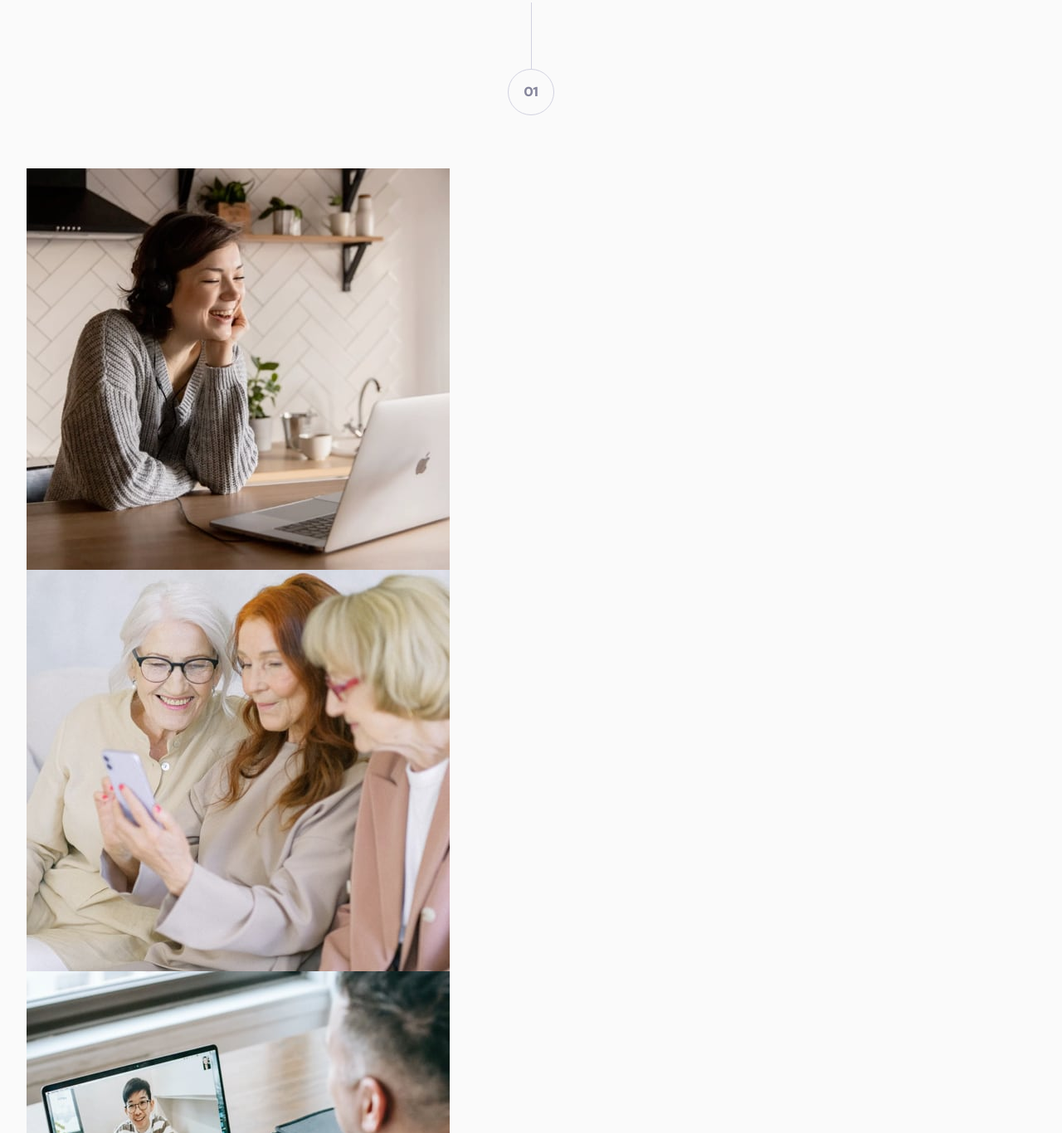
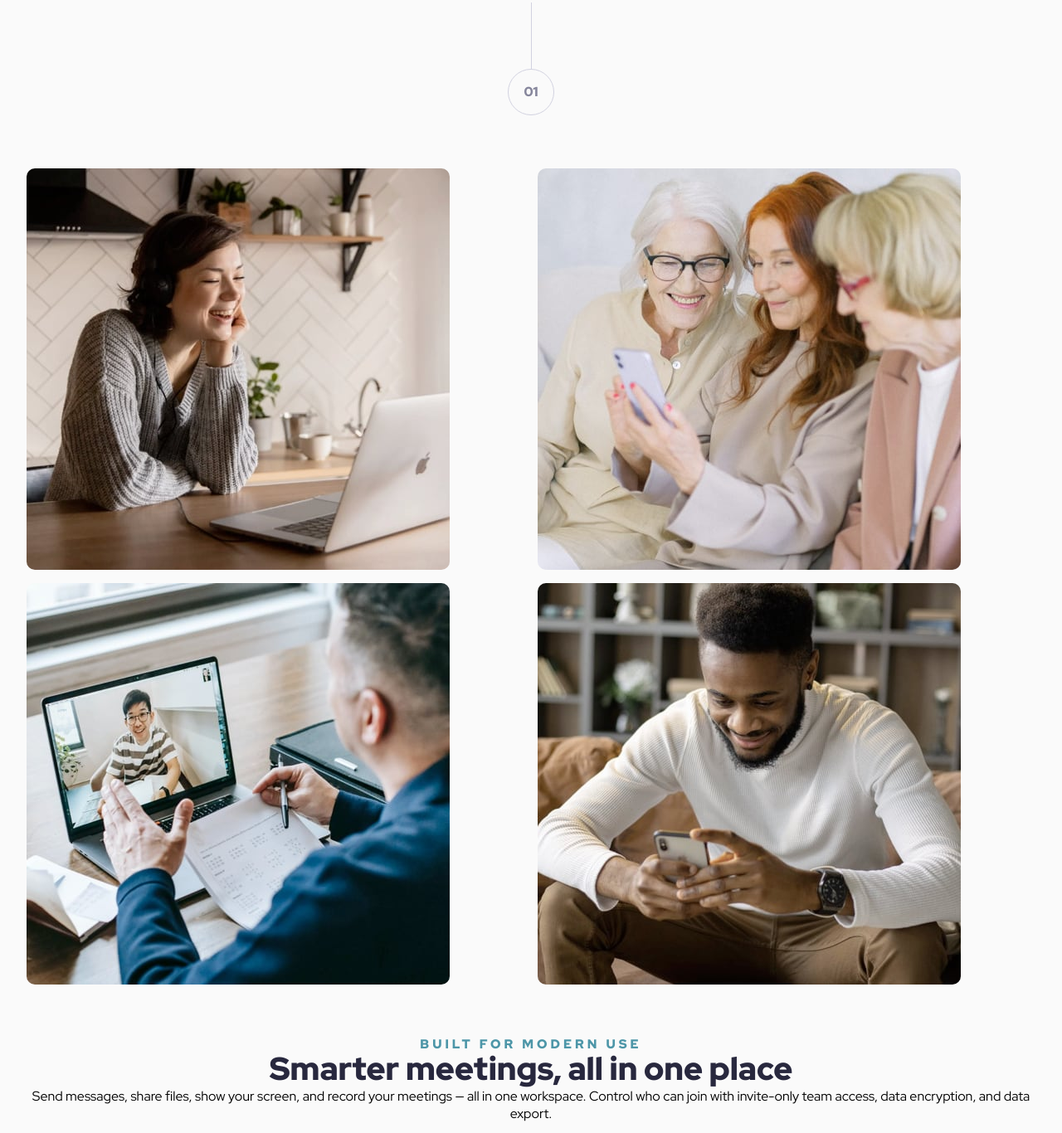
Before and after one commit to KrisvHeij/meet-landing-page, a plain HTML site: page index.html in a window 1280 px wide. Shown: the part 774-2140 px from the top of the page at 83% size. Drawn offline with Linux system fonts and the light colour scheme.

Commit message:
Created img grid

```diff
--- a/index.html
+++ b/index.html
@@ -59,15 +59,33 @@
         <div class="section-number">
           <span class="text-preset-5">01</span>
         </div>
-        <div class="section-images">
-          <img src="./assets/desktop/image-woman-in-videocall.jpg" alt="" />
-          <img src="./assets/desktop/image-women-videochatting.jpg" alt="" />
-          <img src="./assets/desktop/image-men-in-meeting.jpg" alt="" />
-          <img src="./assets/desktop/image-man-texting.jpg" alt="" />
+        <div class="section-img-container">
+          <img
+            class="section-img"
+            src="./assets/desktop/image-woman-in-videocall.jpg"
+            alt=""
+          />
+          <img
+            class="section-img"
+            src="./assets/desktop/image-women-videochatting.jpg"
+            alt=""
+          />
+          <img
+            class="section-img"
+            src="./assets/desktop/image-men-in-meeting.jpg"
+            alt=""
+          />
+          <img
+            class="section-img"
+            src="./assets/desktop/image-man-texting.jpg"
+            alt=""
+          />
         </div>
         <div class="section-main">
-          <p class="section-sub-header">Built for modern use</p>
-          <h2 class="section-header">Smarter meetings, all in one place</h2>
+          <p class="section-sub-header text-preset-3">Built for modern use</p>
+          <h2 class="section-header text-preset-2">
+            Smarter meetings, all in one place
+          </h2>
           <p class="section-text">
             Send messages, share files, show your screen, and record your
             meetings — all in one workspace. Control who can join with
--- a/styles.css
+++ b/styles.css
@@ -188,6 +188,26 @@ body {
   background-color: var(--slate-300);
 }
 
-.section-images {
+.section-img-container {
   margin-block: var(--spacing-800);
+  display: grid;
+  grid-template-columns: repeat(2, 1fr);
+  gap: var(--spacing-200);
 }
+
+.section-img {
+  border-radius: 10px;
+}
+
+.section-main {
+  text-align: center;
+}
+
+.section-sub-header {
+  color: var(--cyan-600);
+  text-transform: uppercase;
+}
+
+.section-header {
+  color: var(--slate-900);
+}
```
